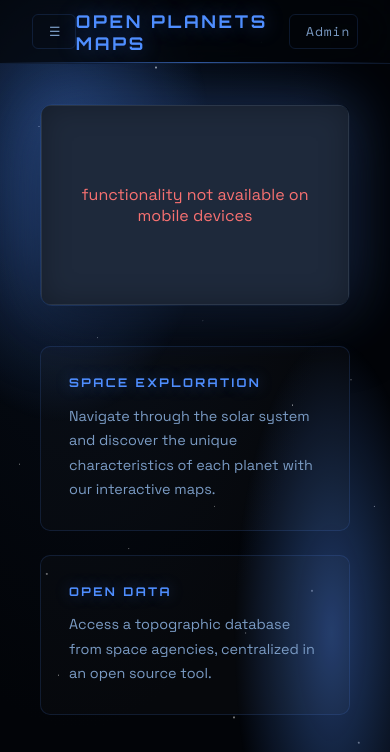
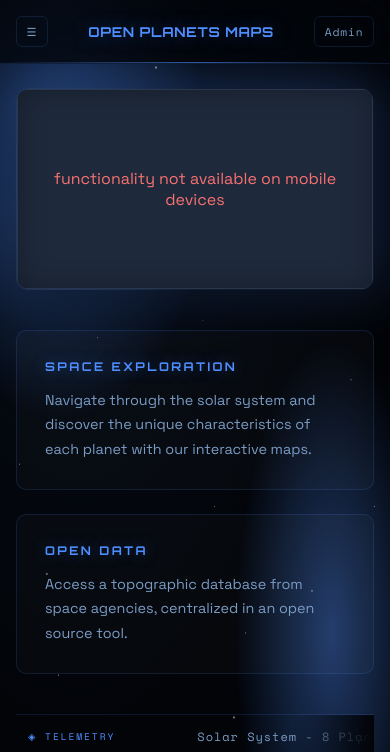
Before and after one commit to tezc4t/OpenPlanetsMaps, a plain HTML site: page SRC/index.html in a window 390 px wide. Shown: the top 752 px of the page. Drawn offline with nearby package versions, Linux system fonts and the light colour scheme.

Commit message:
Update BG & Header for Quizz

```diff
--- a/SRC/style.css
+++ b/SRC/style.css
@@ -23,6 +23,7 @@
 
 *,*::before,*::after { margin:0; padding:0; box-sizing:border-box; }
 
+html, body { max-width:100vw; overflow-x:hidden; }
 body {
     background:var(--bg-deep); color:var(--text-primary);
     font-family:'Space Grotesk',sans-serif;
@@ -547,6 +548,12 @@
     #layer-Quiz .desc-box, #layer-Quiz .daily-challenge-box { display:none; }
 }
 @media (max-width:520px) {
+    header { padding:0 1rem; }
+    header h1 { font-size:.85rem; letter-spacing:.05em; text-align:center; }
+    .menu-icon, .help-btn { padding:.4rem .6rem; font-size:.7rem; }
+    #content-area { padding:1.5rem 1rem; }
+    .flex-row .box { min-width:100%; }
+    .desc-box { padding:1.25rem 1rem; font-size:.85rem; }
     #quiz-options { grid-template-columns:1fr; gap:0.85rem; }
     #quiz-container { padding:1.5rem; height:auto; min-height:auto; justify-content:center; overflow:visible; margin-bottom:2rem; }
     #quiz-question { min-height:auto; font-size:.95rem; align-items:center; justify-content:center; text-align:center; margin-top:0; margin-bottom:1.5rem; }
```
